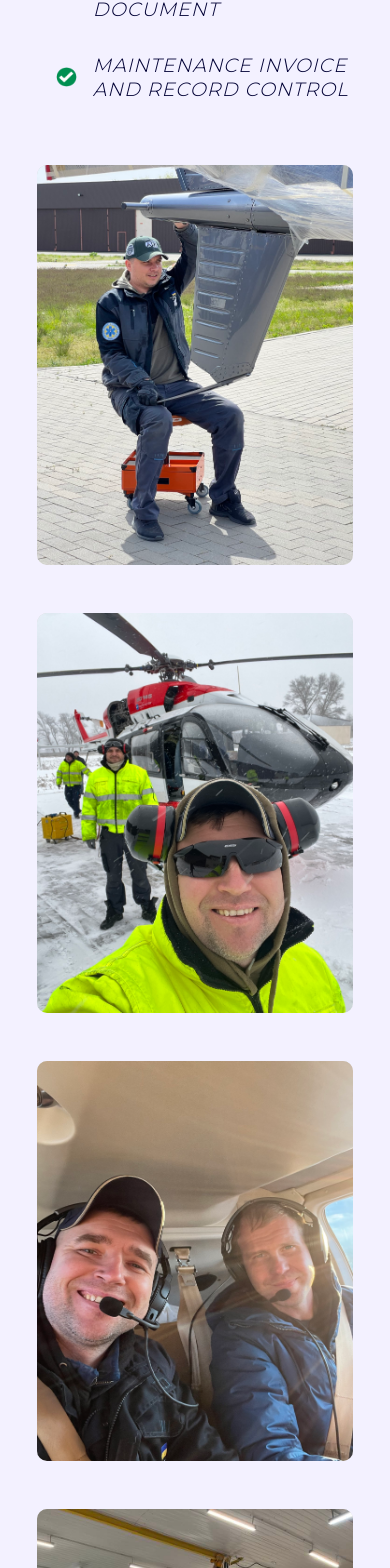
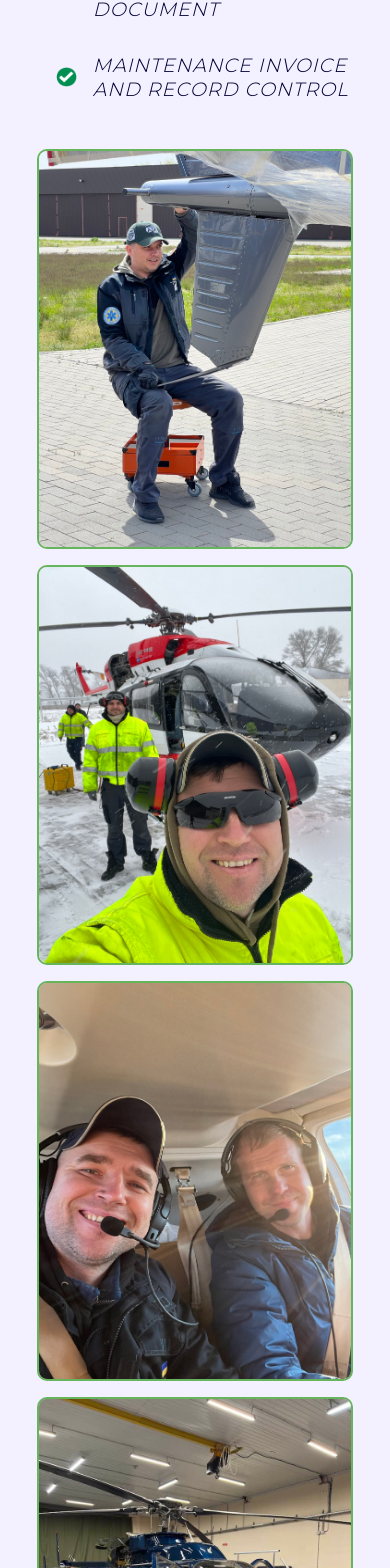
Before and after one commit to Zakatsiura/b2b_site, a React (Create React App) app: page /service/camo in a window 390 px wide. Shown: the part 3254-4822 px from the top of the page. Built offline with nearby package versions, Linux system fonts and the light colour scheme.

Commit message:
Refactoring

```diff
--- a/src/components/CamoCard/CamoCard.module.css
+++ b/src/components/CamoCard/CamoCard.module.css
@@ -12,6 +12,8 @@
 }
 
 .container {
+    max-width: 1000px;
+    margin: 0 auto;
     display: grid;
     grid-template-columns: repeat(2, 1fr);
     grid-template-rows: repeat(2, 1fr);
@@ -49,6 +51,7 @@
     transition: transform 0.5s ease;
     border-radius: 10px;
     background: linear-gradient(#D6D6D6, #F2F2F2);
+    border: 2px solid var(--secondarygreen);
 }
 
 .front {
@@ -66,7 +69,6 @@
     display: flex;
     align-items: center;
     justify-content: center;
-    text-align: center;
 }
 
 @media (max-width: 1000px) {
@@ -87,7 +89,7 @@
             max-width: 25ch;
             cursor: pointer;
             transform: translate(0%, 0%);
-            margin: 1rem;
+            margin: 0;
             background-size: cover;
         }
 }
--- a/src/components/CamoCard/CamoCard.tsx
+++ b/src/components/CamoCard/CamoCard.tsx
@@ -8,66 +8,23 @@ import camocard4 from '../../assets/images/camocard4.jpg';
 import camocard from '../../assets/images/Logo_original_stroked.png';
 
 const CamoCard = () => {
+    const cardData = [
+        { frontImage: camocard1, alt: 'Camo 1' },
+        { frontImage: camocard3, alt: 'Camo 2' },
+        { frontImage: camocard4, alt: 'Camo 3' },
+        { frontImage: camocard2, alt: 'Camo 4' },
+    ];
+
     return (
-        <>
-            <div className={styles.wrapper}>
-                <div className={styles.container}>
-                    <div className={styles.card}>
+        <div className={styles.wrapper}>
+            <div className={styles.container}>
+                {cardData.map((data, index) => (
+                    <div className={styles.card} key={index}>
                         <div className={styles.front}>
                             <img
                                 className={styles.picture}
-                                src={camocard1}
-                                alt="Camo 1"
-                            />
-                        </div>
-                        <div className={styles.back}>
-                            <img
-                                className={styles.picture}
-                                src={camocard}
-                                alt="Camo"
-                            />
-                        </div>
-                    </div>
-
-                    <div className={styles.card}>
-                        <div className={styles.front}>
-                            <img
-                                className={styles.picture}
-                                src={camocard3}
-                                alt="Camo 2"
-                            />
-                        </div>
-
-                        <div className={styles.back}>
-                            <img
-                                className={styles.picture}
-                                src={camocard}
-                                alt="Camo"
-                            />
-                        </div>
-                    </div>
-                    <div className={styles.card}>
-                        <div className={styles.front}>
-                            <img
-                                className={styles.picture}
-                                src={camocard4}
-                                alt="Camo 3"
-                            />
-                        </div>
-                        <div className={styles.back}>
-                            <img
-                                className={styles.picture}
-                                src={camocard}
-                                alt="Camo"
-                            />
-                        </div>
-                    </div>
-                    <div className={styles.card}>
-                        <div className={styles.front}>
-                            <img
-                                className={styles.picture}
-                                src={camocard2}
-                                alt="Camo 4"
+                                src={data.frontImage}
+                                alt={data.alt}
                             />
                         </div>
                         <div className={styles.back}>
@@ -80,9 +37,9 @@ const CamoCard = () => {
                             </div>
                         </div>
                     </div>
-                </div>
+                ))}
             </div>
-        </>
+        </div>
     );
 };
 
```
